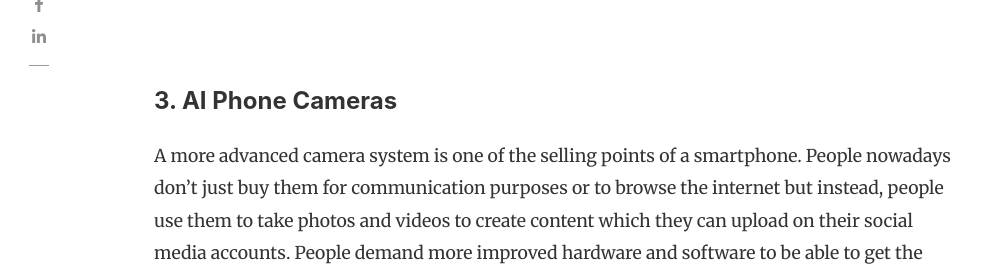
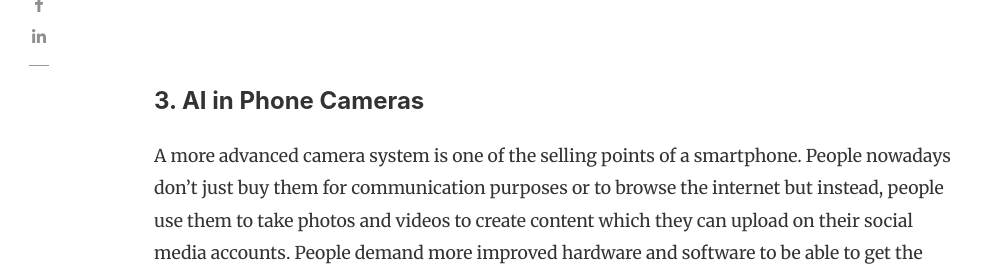
Before and after one commit to mclag/mms142-groupg-2020, a Jekyll site: the page built from _posts/2020-12-06-ai_mobilephone.md, in a window 1280 px wide and 900 px high, scrolled down 5694 px, cut to the strip 174-448 px from the top of the window. Shown: the whole strip, without its empty margins (131-1113 px from the left). Built offline with Jekyll 4.4.1, drawn with Linux system fonts in a browser that asks for light colours; nearby versions of some CDN libraries; comment, search, counter and statistics services are not loaded; some of the changed text lies outside the part shown.

Commit message:
Update 2020-12-06-ai_mobilephone.md

```diff
--- a/_posts/2020-12-06-ai_mobilephone.md
+++ b/_posts/2020-12-06-ai_mobilephone.md
@@ -48,7 +48,7 @@
 <center><p><iframe width="640" height="360" src="https://www.youtube.com/embed/ARMlkshe3Dw" frameborder="0" allow="accelerometer; autoplay; clipboard-write; encrypted-media; gyroscope; picture-in-picture" allowfullscreen></iframe></p></center>
 
 <br/>
-#### 3. AI  Phone Cameras
+#### 3. AI in Phone Cameras
 A more advanced camera system is one of the selling points of a smartphone. People nowadays don’t just buy them for communication purposes or to browse the internet but instead, people use them to take photos and videos to create content which they can upload on their social media accounts. People demand more improved hardware and software to be able to get the highest quality photos and videos. Every year, mobile phone manufacturer is on the competition and they are challenged by the user to bring in the best camera technology on their flagship smartphone. With the help of AI, phone cameras are getting better than DSLR cameras.
 
 Computational photography is usually the core of an AI-powered camera (Kanchwala, 2019). Computational photography refers to digital image capture and processing techniques that use digital computation instead of optical processes (Wikipedia, 2020). One of the reason why smartphone cameras are getting better than DSLR cameras is that it has all access to all the latest computational photography tools because of the continuous updates on its operating system. Also with AI in phone cameras, scene recognition, edge detection in portraits, face recognition, enhancing color profiles, smoothing skin and other image processing options can be done easily (Gogoi,2019).
@@ -58,3 +58,6 @@
 
 <center><b>Apple AI Camera</b></center>
 <center><p><iframe width="560" height="315" src="https://www.youtube.com/embed/KptXOp6Sjcg" frameborder="0" allow="accelerometer; autoplay; clipboard-write; encrypted-media; gyroscope; picture-in-picture" allowfullscreen></iframe></p></center>
+
+<br/>
+<center><b><h2>How AI Can Disrupt the Mobile Phone Industry?</h2></b></center>
```
